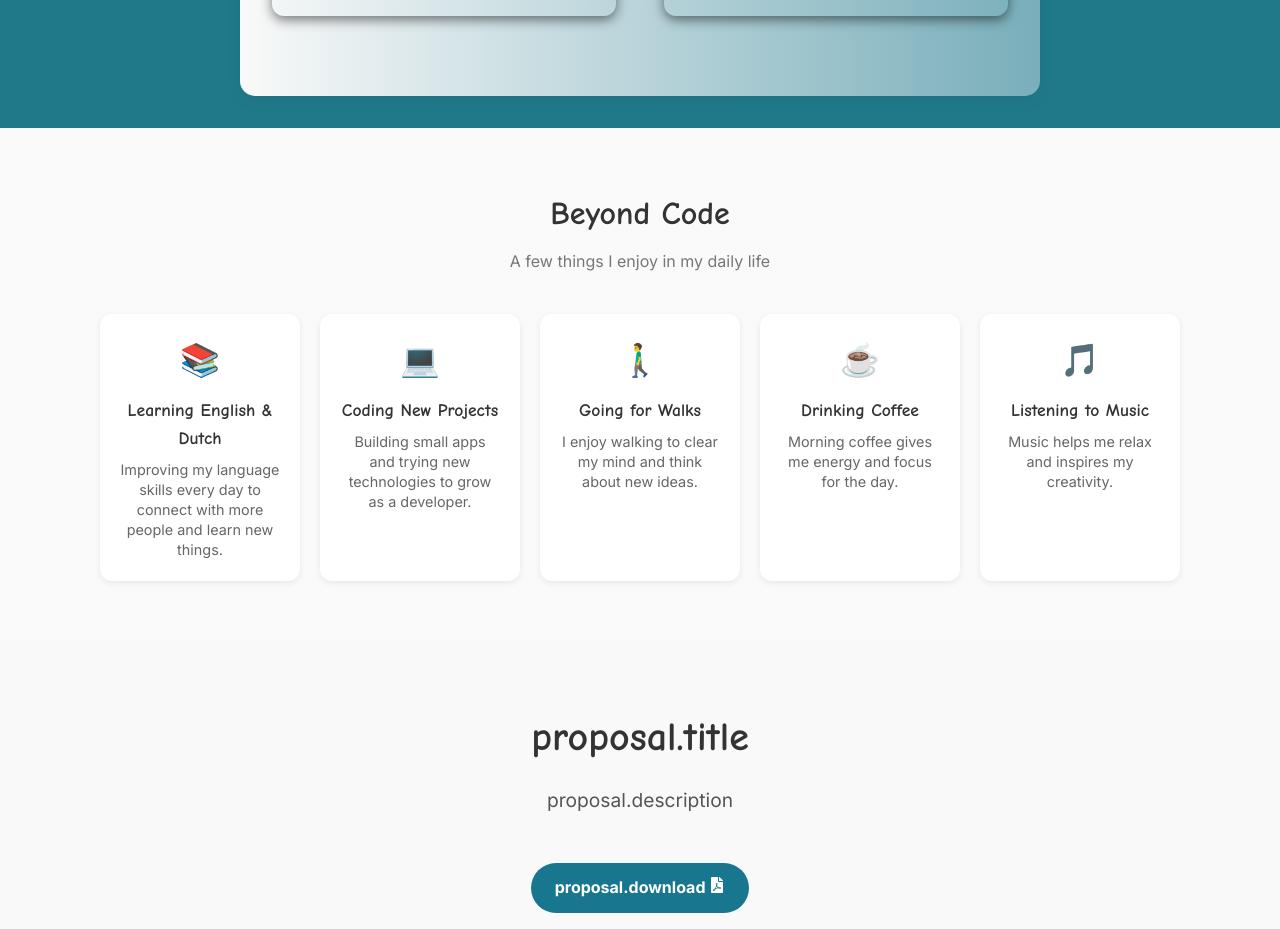
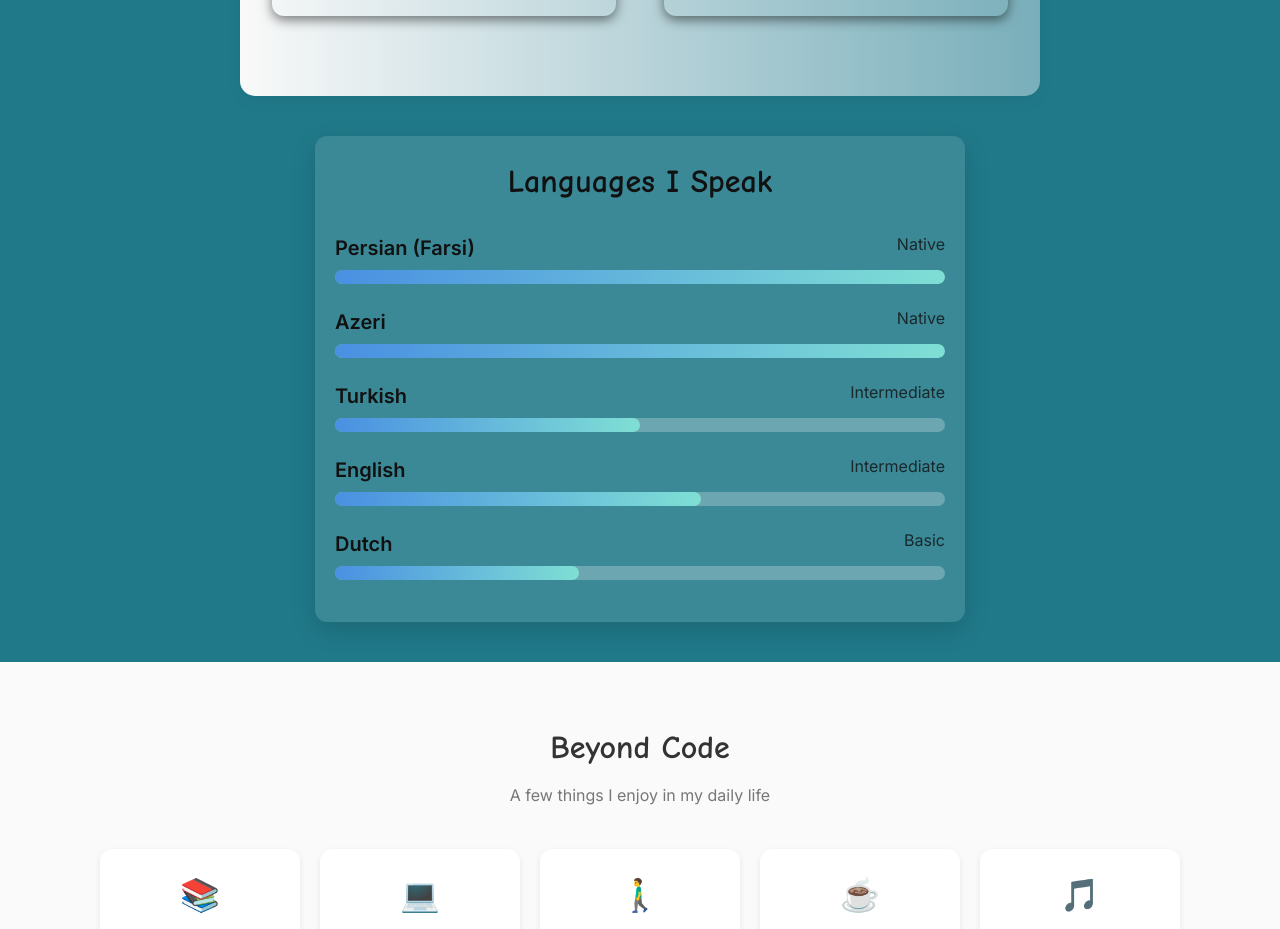
Before and after one commit to Hossein-Kelisa/Hossein-Kelisa-Portfolio, a React (Vite) app: page / in a window 1280 px wide. Shown: the part 5840-6769 px from the top of the page. Built offline with nearby package versions, Linux system fonts and the light colour scheme; a web font is replaced by a local one.

Commit message:
add languages component

```diff
--- a/src/Pages/HomePage.jsx
+++ b/src/Pages/HomePage.jsx
@@ -9,6 +9,7 @@ import Footer from "../components/Footer";
 import Layout from "../components/Layout";
 import Skills from "../components/Skills";
 import Learning from "../components/Learning";
+import MyLanguages from "../components/MyLanguages";
 import Proposal from "../components/Proposal";
 import Hobbies from "../components/Hobbies";
 import ScrollTop from "../components/ScrollTop";
@@ -27,6 +28,7 @@ const HomePage = () => {
         <Layout />
         <Skills />
         <Learning />
+        <MyLanguages />
         <Hobbies />
         <Proposal />
         <Resume />
--- /dev/null
+++ b/src/components/MyLanguages.css
@@ -0,0 +1,52 @@
+.lang-container {
+  max-width: 650px;
+  margin: 40px auto;
+  padding: 20px;
+  background: rgba(255, 255, 255, 0.12);
+  border-radius: 12px;
+  backdrop-filter: blur(12px);
+  box-shadow: 0 8px 25px rgba(0, 0, 0, 0.15);
+}
+
+.lang-title {
+  text-align: center;
+  font-size: 32px;
+  margin-bottom: 25px;
+  font-weight: 700;
+}
+
+.lang-item {
+  margin-bottom: 22px;
+}
+
+.lang-header {
+  display: flex;
+  justify-content: space-between;
+  margin-bottom: 6px;
+}
+
+.lang-name {
+  font-size: 20px;
+  font-weight: 600;
+}
+
+.lang-level {
+  font-size: 16px;
+  opacity: 0.8;
+}
+
+.progress-bar {
+  width: 100%;
+  height: 14px;
+  background: rgba(255, 255, 255, 0.25);
+  border-radius: 10px;
+  overflow: hidden;
+  position: relative;
+}
+
+.progress-fill {
+  height: 100%;
+  background: linear-gradient(90deg, #4a90e2, #7fdfd4);
+  border-radius: 10px;
+  transition: width 1.2s ease-out;
+}
--- /dev/null
+++ b/src/components/MyLanguages.jsx
@@ -0,0 +1,45 @@
+import "./MyLanguages.css";
+
+function MyLanguages() {
+  const getLevel = (percent) => {
+    if (percent >= 90) return "Native";
+    if (percent >= 70) return "Advanced";
+    if (percent >= 50) return "Intermediate";
+    if (percent >= 30) return "Basic";
+    return "Beginner";
+  };
+
+  const languages = [
+    { name: "Persian (Farsi)", percent: 100 },
+    { name: "Azeri", percent: 100 },
+    { name: "Turkish", percent: 50 },
+    { name: "English", percent: 60 },
+    { name: "Dutch", percent: 40 },
+  ];
+
+  return (
+    <div className="lang-container">
+      <h2 className="lang-title">Languages I Speak</h2>
+
+      <div className="lang-list">
+        {languages.map((lang, index) => (
+          <div key={index} className="lang-item">
+            <div className="lang-header">
+              <span className="lang-name">{lang.name}</span>
+              <span className="lang-level">{getLevel(lang.percent)}</span>
+            </div>
+
+            <div className="progress-bar">
+              <div
+                className="progress-fill"
+                style={{ width: `${lang.percent}%` }}
+              ></div>
+            </div>
+          </div>
+        ))}
+      </div>
+    </div>
+  );
+}
+
+export default MyLanguages;
```
